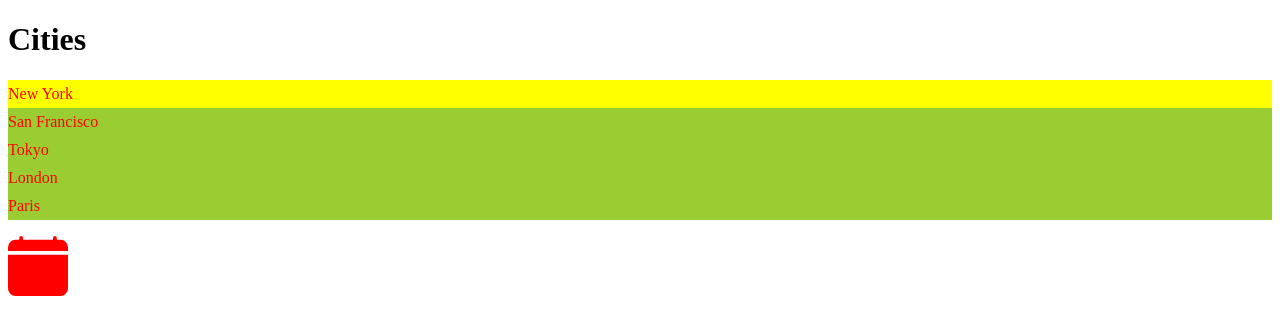
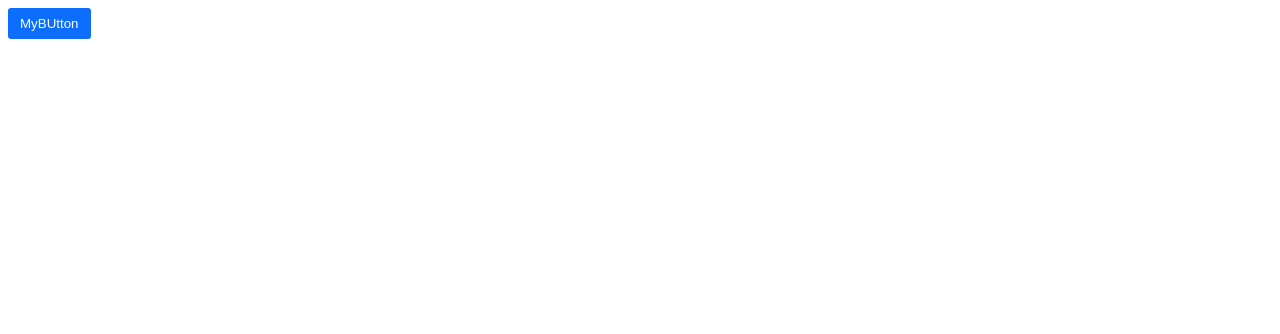
Before and after one commit to ajju8108/React, a React (Vite) app: page / in a window 1280 px wide. Shown: the top 334 px of the page. Built offline with nearby package versions, Linux system fonts and the light colour scheme.

Commit message:
exercise2 done

```diff
--- a/src/App.tsx
+++ b/src/App.tsx
@@ -1,7 +1,7 @@
 import { useState } from "react";
 import Alert from "./components/Alert";
-import ExeAlert from "./components/ExeAlert";
-import ExeButton from "./components/ExeButton";
+import ExeAlert from "./components/Exe1/ExeAlert";
+import ExeButton from "./components/Exe1/ExeButton";
 import ListGroup from "./components/ListGroup";
 import { BsFillCalendarFill } from "react-icons/bs";
 
@@ -17,13 +17,13 @@ function App() {
 
   return (
     <div className="App">
-      <ListGroup items={items} heading="Cities" onSelect={handleSelectItem} />
+      {/* <ListGroup items={items} heading="Cities" onSelect={handleSelectItem} /> */}
 
       {/* {alertVisible && (
         <ExeAlert onClose={() => setalertVisible(false)}>My Alert</ExeAlert>
-      )}
-      <ExeButton onClick={() => setalertVisible(true)}>MyBUtton</ExeButton> */}
-      <BsFillCalendarFill color="red" size={60} />
+      )} */}
+      <ExeButton onClick={() => setalertVisible(true)}>MyBUtton</ExeButton>
+      {/* <BsFillCalendarFill color="red" size={60} /> */}
     </div>
   );
 }
--- /dev/null
+++ b/src/components/Exe1/ExeButton.module.css
@@ -0,0 +1,9 @@
+.btn {
+  padding: 8px 12px;
+  border-radius: 3px;
+  border: 0;
+}
+.btn-primary {
+  background-color: #0d6efd;
+  color: white;
+}
--- a/src/components/ExeButton.tsx
+++ b/src/components/Exe1/ExeButton.tsx
@@ -1,4 +1,4 @@
-import React from "react";
+import styles from "./ExeButton.module.css";
 interface Props {
   color?: "primary" | "secondary" | "danger";
   children: string;
@@ -12,7 +12,11 @@ export default function ExeButton({
 }: Props) {
   return (
     <div>
-      <button type="button" className={`btn btn-${color}`} onClick={onClick}>
+      <button
+        type="button"
+        className={[styles.btn, styles["btn-" + color]].join(" ")}
+        onClick={onClick}
+      >
         {children}
       </button>
     </div>
```
Also changed, not shown: src/components/Exe1/ExeAlert.tsx (renamed from src/components/ExeAlert.tsx).
